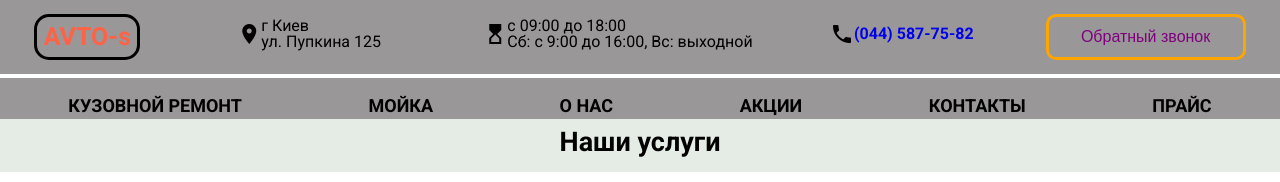
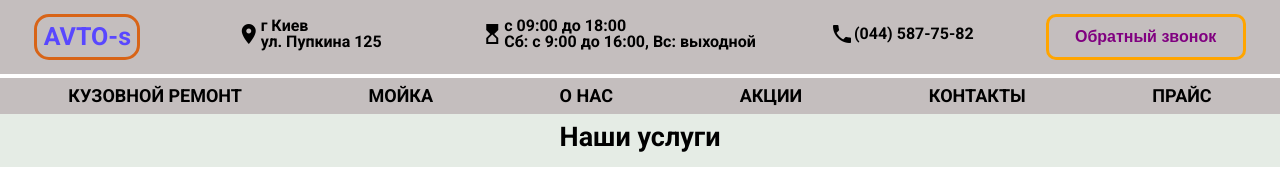
Before and after one commit to Kostya-pixel/Auto-Service-website, a website: page app/index.html in a window 1280 px wide. Shown: the top 182 px of the page. Drawn offline with nearby package versions, Linux system fonts and the light colour scheme; files that its build step writes are made by us from their sources.

Commit message:
modified scss

```diff
--- a/app/styles/style.scss
+++ b/app/styles/style.scss
@@ -30,7 +30,7 @@ a {
 
  header {
     display: block;
-    background-color: rgb(153, 151, 151);
+    background-color: rgb(196, 190, 190);
     flex-wrap: wrap;
     top: 0;
     left: 0;
@@ -64,7 +64,6 @@ a {
     flex-wrap: wrap;
     width: 100%;
     height: 40px;
-
  }
  .header__address {
     display: flex;
@@ -75,6 +74,7 @@ a {
  & p {
     padding: 0;
     margin: 0;
+    font-weight: 700;
     }
     font-size: $fz;
  }
@@ -85,6 +85,7 @@ a {
     width: 280px;
     height: 40px;
     font-size: $fz;
+    font-weight: 700;
  }
 
  .header__phone-number {
@@ -95,6 +96,9 @@ a {
     height: 40px;
     font-weight: 700;
     font-size: $fz;
+ & a{
+    color: black;
+ }
  }
 
  .header__btn-callback, .footer__btn-callback {
@@ -102,6 +106,7 @@ a {
     width: 200px;
     border-radius: 10px;
  & .btn__callback{
+    font-weight: 700;
     background: white;
     color: purple;
     width: 100%;
@@ -127,21 +132,23 @@ a {
     width: 100px;
     height: 40px;
  & a {
-    color: tomato;
+    color: rgb(89, 71, 255);
     font-size: 25px;
     font-weight: 700;
  }
-    border: 3px solid #000;
+    border: 3px solid rgb(216, 100, 23);
     border-radius: 15px;
     text-align: center;
  }
  .header__bottom {
     display: flex;
+    align-items: center;
     flex-wrap: wrap;
     border-top: 4px solid white;
     height: 100%;
  & .header__main-menu{
      width: 100%;
+
  & .header__menu-elem{
     display: flex;
     flex-wrap: wrap;
@@ -149,8 +156,10 @@ a {
     margin: 0;
     padding: 5px;
     list-style: none;
+
  & li{
-    margin-top: 15px;
+    margin-top: 5px;
+    margin-bottom: 5px;
     font-size: 18px;
     font-weight: 600;
     text-transform: uppercase;
@@ -201,6 +210,9 @@ a {
     height: 100%;
     width: 100%;
     border-bottom: 3px solid rgb(192, 188, 190);
+    &:last-child{
+    border-bottom: none;
+    }
     & .title{
     max-width: 640px;
     padding-left: 10px;
@@ -226,17 +238,18 @@ a {
     display: flex;
     flex-wrap: wrap;
     & .block__content-img{
+    padding: 5px;
     & img {
     width: 100%;
     height: 100%;
     border-top: 4px solid  rgb(192, 188, 190);
     padding-top: 5px;
+
     &:hover{
     border-top: 6px solid steelblue;
     padding-top: 2px;
     }
     }
-    padding: 5px;
     }
   }
   .stock__title-flex{
@@ -244,10 +257,7 @@ a {
     flex-wrap: wrap;
     justify-content: space-between;
     width: 100%;
-    // border: 3px solid rgb(10, 10, 10);
-
     & .stock__title{
-    // border: 3px solid rgb(208, 247, 33);
     width: 407px;
     font-weight: 500;
     font-size: 18px;
@@ -260,7 +270,6 @@ a {
     flex-wrap: wrap;
     justify-content: space-around;
     width: 100%;
-    // border: 3px solid rgb(247, 197, 33);
     & a{
     box-sizing: border-box;
     font-weight: 700;
@@ -279,7 +288,6 @@ a {
  .block__content{
     display: flex;
     flex-wrap: wrap;
-    // border: 2px solid blue;
     background-color: white;
     & ul{
     display: flex;
@@ -333,6 +341,8 @@ a {
     width: 80%;
     height: 100%;
     margin-bottom: 50px;
+    padding-top: 20px;
+    padding-bottom: 20px;
     & .footer__contacts{
         display: flex;
         flex-wrap: wrap;
@@ -347,8 +357,6 @@ a {
     flex-wrap: wrap;
     align-items: center;
     justify-content: center;
-    width: 100%;
-    height: 100%;
     font-weight: 700;
     font-size: 14px;
     margin-bottom: 10px;
@@ -362,6 +370,7 @@ a {
     width: 400px;
     height: 60px;
     border-radius: 10px;
+    margin-top: 10px;
     & .btn__diagnostics{
     width: 100%;
     font-size: 18px;
```
Lines whose indentation alone changed are shown as unchanged.
